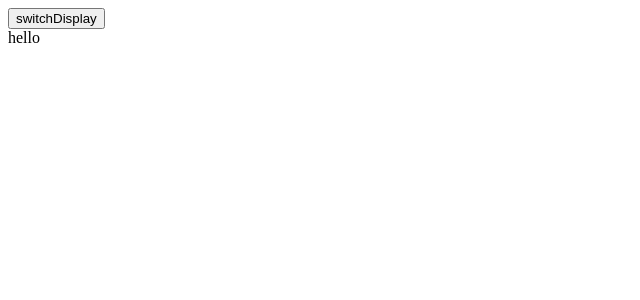
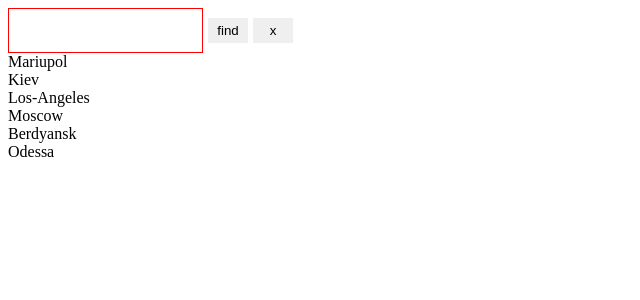
Before and after one commit to Frayz17/beetroot-project, a React (Create React App) app: page / in a window 1280 px wide. Shown: the top 300 px of the page, without its empty margins (0-640 px from the left). Built offline with nearby package versions, Linux system fonts and the light colour scheme.

Commit message:
update to lesson 4

```diff
--- a/src/App.js
+++ b/src/App.js
@@ -1,20 +1,13 @@
 import React from "react";
+import DynamicSearch from "./modules/DynamicSearch";
 
 class App extends React.Component {
-  state = {
-    displayFlag: true
-  };
-
-  switchDisplay = () =>
-    this.setState({
-      displayFlag: !this.state.displayFlag
-    });
+  state = {};
 
   render = () => {
     return (
       <>
-        <button onClick={this.switchDisplay}>switchDisplay</button>
-        {this.state.displayFlag && <div>hello</div>}
+        <DynamicSearch />
       </>
     );
   };
--- a/src/components/Block/Block.js
+++ b/src/components/Block/Block.js
@@ -1,6 +1,5 @@
-import styled from "styled-components";
+import styled from 'styled-components';
 
-export default styled.button`
-  width: 200px;
-  height: 200px;
+export default styled.div`
+  position: relative;
 `;
--- a/src/components/Button/Button.js
+++ b/src/components/Button/Button.js
@@ -1,5 +1,10 @@
-import styled from "styled-components";
+import styled from 'styled-components';
 
 export default styled.button`
   cursor: pointer;
+  border: none;
+  padding: 5px;
+  min-width: 40px;
+  margin-left: 5px;
+  ${({ cssStr = '' }) => cssStr};
 `;
--- a/src/components/Input/Input.js
+++ b/src/components/Input/Input.js
@@ -3,4 +3,5 @@
 export default styled.input`
   padding: 14px 8px;
   border: 1px solid red;
+  outline: none;
 `;
--- a/src/modules/DynamicSearch/DynamicSearch.js
+++ b/src/modules/DynamicSearch/DynamicSearch.js
@@ -1,9 +1,56 @@
-import React from "react";
-import Button from "components/Button";
-import Input from "components/Input";
+import React from 'react';
+import Button from 'components/Button';
+import Input from 'components/Input';
+import Block from 'components/Block';
 
 export default class DynamicSearch extends React.Component {
+  state = {
+    data: ['Mariupol', 'Kiev', 'Los-Angeles', 'Moscow', 'Berdyansk', 'Odessa'],
+    findedIndexes: [],
+    inputValue: ''
+  };
+
+  handleSearch = e => {
+    const data = [...this.state.data];
+    const targetValue = e.target.value.toLowerCase();
+
+    const findedIndexes = data.filter(item => {
+      return item.toLowerCase().indexOf(targetValue) === 0;
+    });
+
+    this.setState({
+      findedIndexes,
+      inputValue: targetValue
+    });
+  };
+
+  handleFindedDelete = () => {
+    this.setState({
+      findedIndexes: [],
+      inputValue: ''
+    });
+  };
+
+  dataOutput = data => {
+    return data.map((item, i) => <Block key={i}>{item}</Block>);
+  };
+
   render() {
-    return;
+    const { data = [], findedIndexes = [], inputValue = '' } = this.state;
+    const { handleSearch, handleFindedDelete, dataOutput } = this;
+
+    const output =
+      findedIndexes.length > 0 ? dataOutput(findedIndexes) : dataOutput(data);
+
+    return (
+      <>
+        <Input onChange={handleSearch} value={inputValue} />
+
+        <Button>find</Button>
+        <Button onClick={handleFindedDelete}>x</Button>
+
+        <Block>{output}</Block>
+      </>
+    );
   }
 }
```
